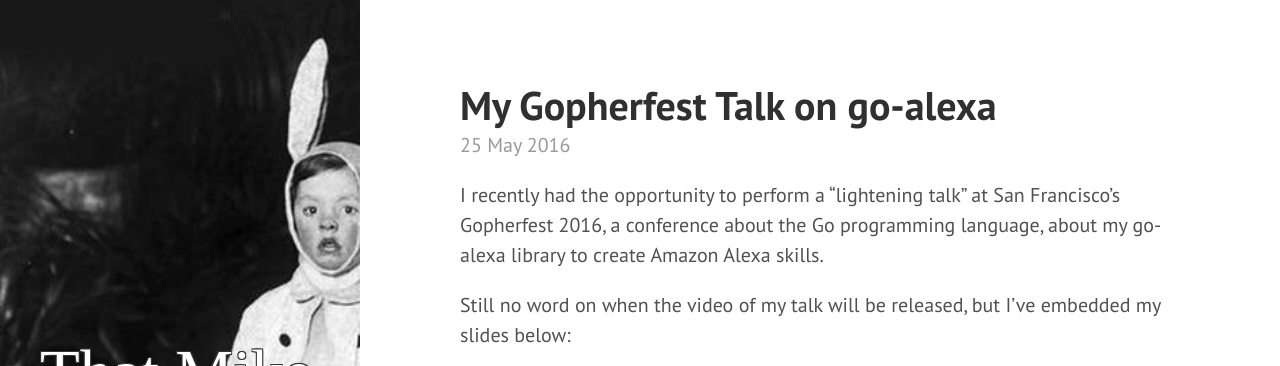
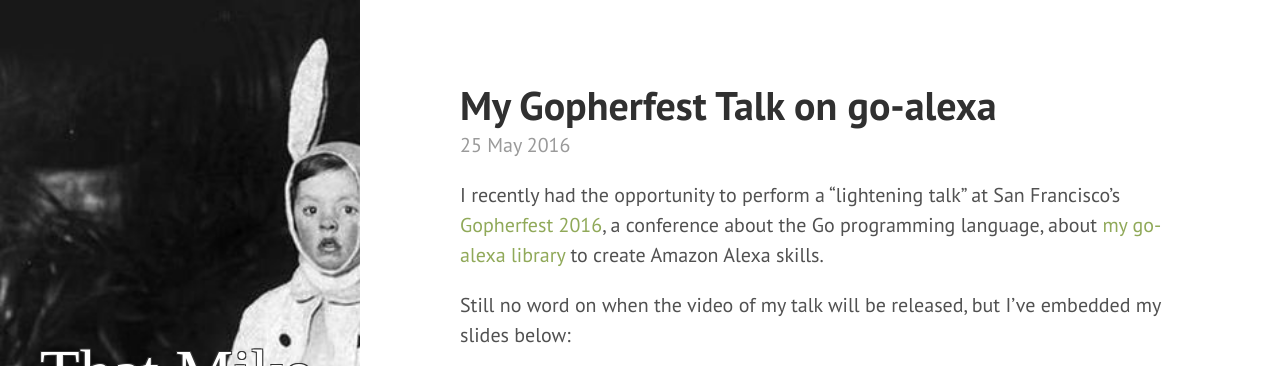
Before and after one commit to mikeflynn/thatmikeflynn.com-archive, a Jekyll site: the page built from _posts/2016-05-25-gopherfest-alexa-talk.md, in a window 1280 px wide and 900 px high, cut to the strip 0-366 px from the top of the window. Built offline with Jekyll 4.4.1, drawn with Linux system fonts in a browser that asks for light colours; nearby versions of some CDN libraries; some web fonts are replaced; part of the change alters nothing that is shown.

```diff
--- a/_posts/2016-05-25-gopherfest-alexa-talk.md
+++ b/_posts/2016-05-25-gopherfest-alexa-talk.md
@@ -6,7 +6,7 @@ tags:
 - Talk
 ---
 
-I recently had the opportunity to perform a "lightening talk" at San Francisco's Gopherfest 2016, a conference about the Go programming language, about my go-alexa library to create Amazon Alexa skills.
+I recently had the opportunity to perform a "lightening talk" at San Francisco's [Gopherfest 2016](http://www.gopherfest.org/mike-flynn), a conference about the Go programming language, about [my go-alexa library](https://github.com/mikeflynn/go-alexa) to create Amazon Alexa skills.
 
 Still no word on when the video of my talk will be released, but I've embedded my slides below:
 
```
